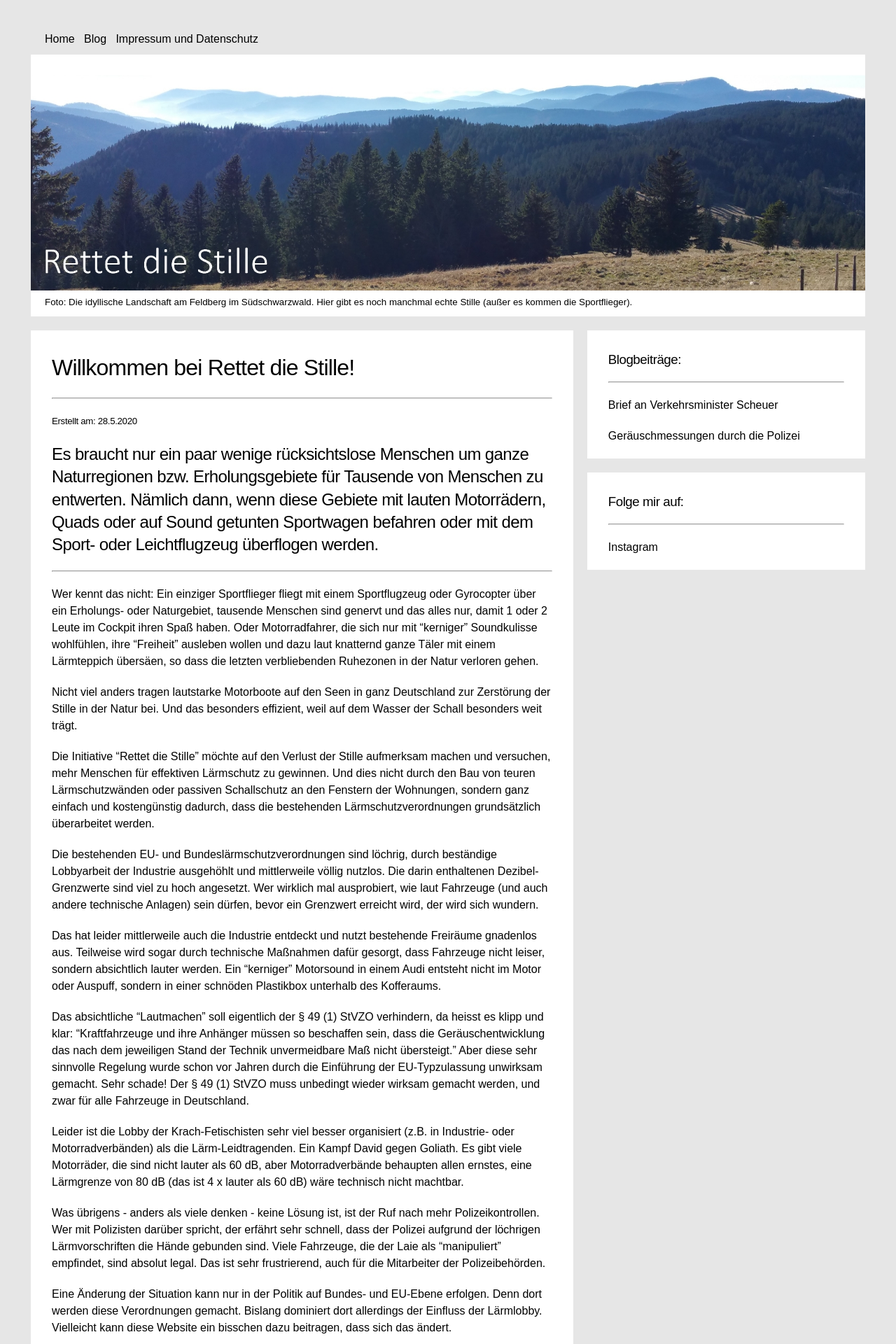
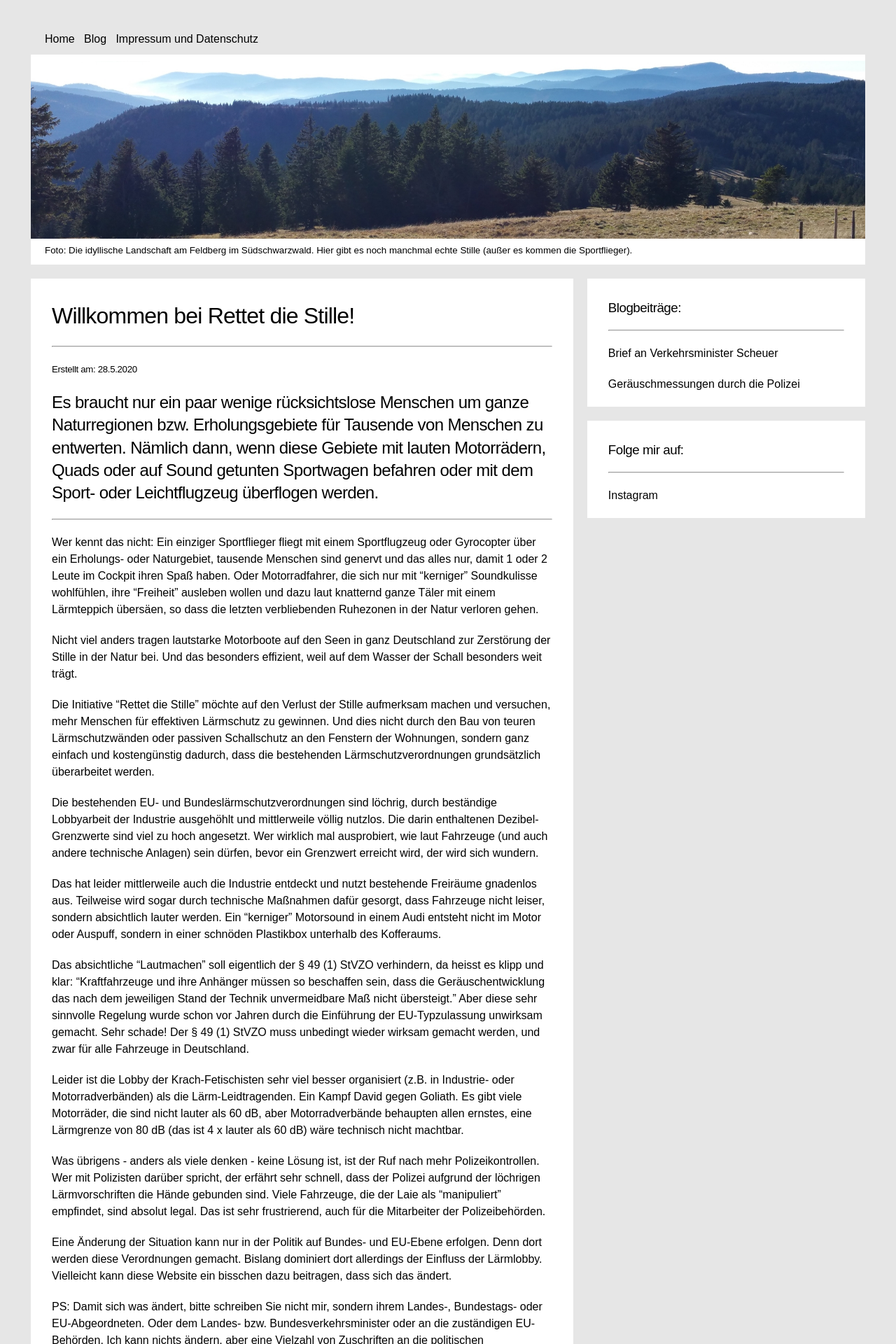
Before and after one commit to rettet-die-stille/rettet-die-stille.github.io, a Jekyll site: the page built from index.md, in a window 1280 px wide. Shown: the top 1920 px of the page at 70% size. Built offline with Jekyll 4.4.1, drawn with Linux system fonts in a browser that asks for light colours; our own code applies the rules of GitHub Pages for plain Markdown files.

Commit message:
Update defaultmodern.html

```diff
--- a/_layouts/defaultmodern.html
+++ b/_layouts/defaultmodern.html
@@ -89,7 +89,7 @@ layout: default
       {% include _nav.html %}
     </div>
     <div class="header2">
-          <img src="/assets/images/schwarzwald3.jpg" alt="Die idyllische Landschaft" title="" />
+          <img src="/assets/images/schwarzwald4.jpg" alt="Die idyllische Landschaft" title="" />
           <div class="navsub">
             <sub>Foto: Die idyllische Landschaft am Feldberg im Südschwarzwald. Hier gibt es noch manchmal echte Stille (außer es kommen die Sportflieger).</sub>
           </div>
```
